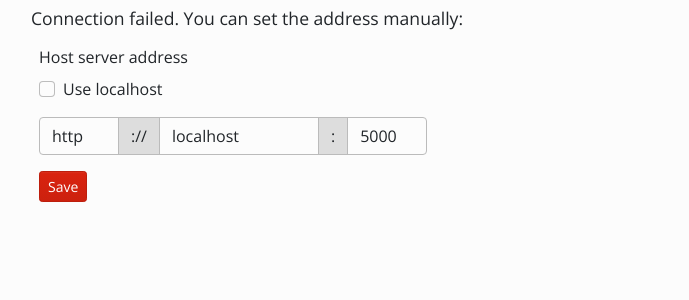
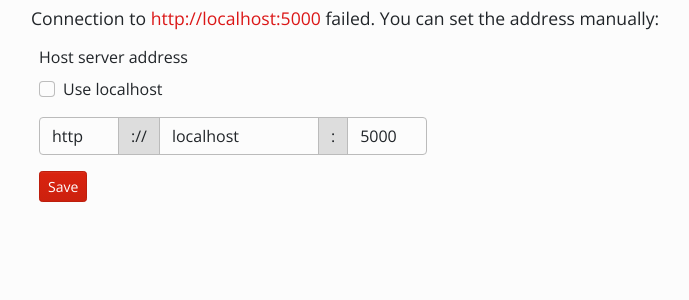
Before and after one commit to freelance888/cloudobs-client, a React (Create React App) app: page / in a window 1280 px wide. Shown: the top 300 px of the page, without its empty margins (87-776 px from the left). Built offline with nearby package versions, Linux system fonts and the light colour scheme; no server answers.

Commit message:
Show URL on connection failed page

```diff
--- a/src/App.css
+++ b/src/App.css
@@ -355,3 +355,7 @@ i.bi:not(.bi-no-margin) {
 	color: white;
 	padding: 0 11px;
 }
+
+.red-text {
+	color: #db1717;
+}
--- a/src/components/screens/Connecting.tsx
+++ b/src/components/screens/Connecting.tsx
@@ -1,10 +1,12 @@
 import { useSelector } from "react-redux";
 import { selectSocketConnectionStatus, SocketConnectionStatus } from "../../store/slices/app";
+import { buildUrlFromHostAddress, selectHostAddress } from "../../store/slices/environment";
 import ContentPanel from "../ContentPanel";
 import HostAddressSelection from "./HostAddressSelection";
 
 const Connecting: React.FC = () => {
 	const connectionStatus = useSelector(selectSocketConnectionStatus);
+	const hostAddress = useSelector(selectHostAddress);
 
 	switch (connectionStatus) {
 		case SocketConnectionStatus.CONNECTING:
@@ -16,7 +18,10 @@ const Connecting: React.FC = () => {
 		case SocketConnectionStatus.FAILED:
 			return (
 				<ContentPanel>
-					<h6>Connection failed. You can set the address manually:</h6>
+					<h6>
+						Connection to <span className="red-text">{buildUrlFromHostAddress(hostAddress)}</span> failed. You can set
+						the address manually:
+					</h6>
 					<div>
 						<HostAddressSelection />
 					</div>
--- a/src/components/screens/stream-check/StreamCheck.tsx
+++ b/src/components/screens/stream-check/StreamCheck.tsx
@@ -1,4 +1,4 @@
-import React, { useState } from "react";
+import { useState } from "react";
 
 import YouTube from "react-youtube";
 import ReactPlayer from "react-player";
```
